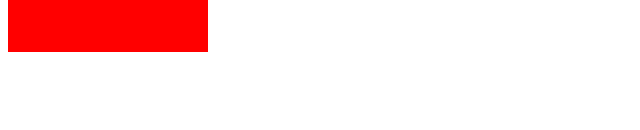
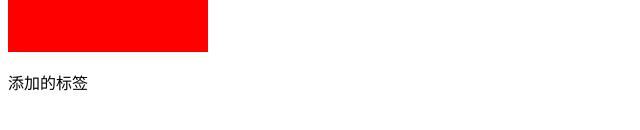
Before and after one commit to cjwb/zhu, a plain HTML site: page index.html in a window 1280 px wide. Shown: the part 166-296 px from the top of the page, without its empty margins (0-640 px from the left). Drawn offline with Linux system fonts and the light colour scheme.

Commit message:
dev修改div

```diff
--- a/index.html
+++ b/index.html
@@ -11,6 +11,7 @@
 <body>
     <div class="box" id="box">
          <p>这是一个p标签</p>
+         <div>添加的标签</div>
     </div>
 </body>
 </html>
```
